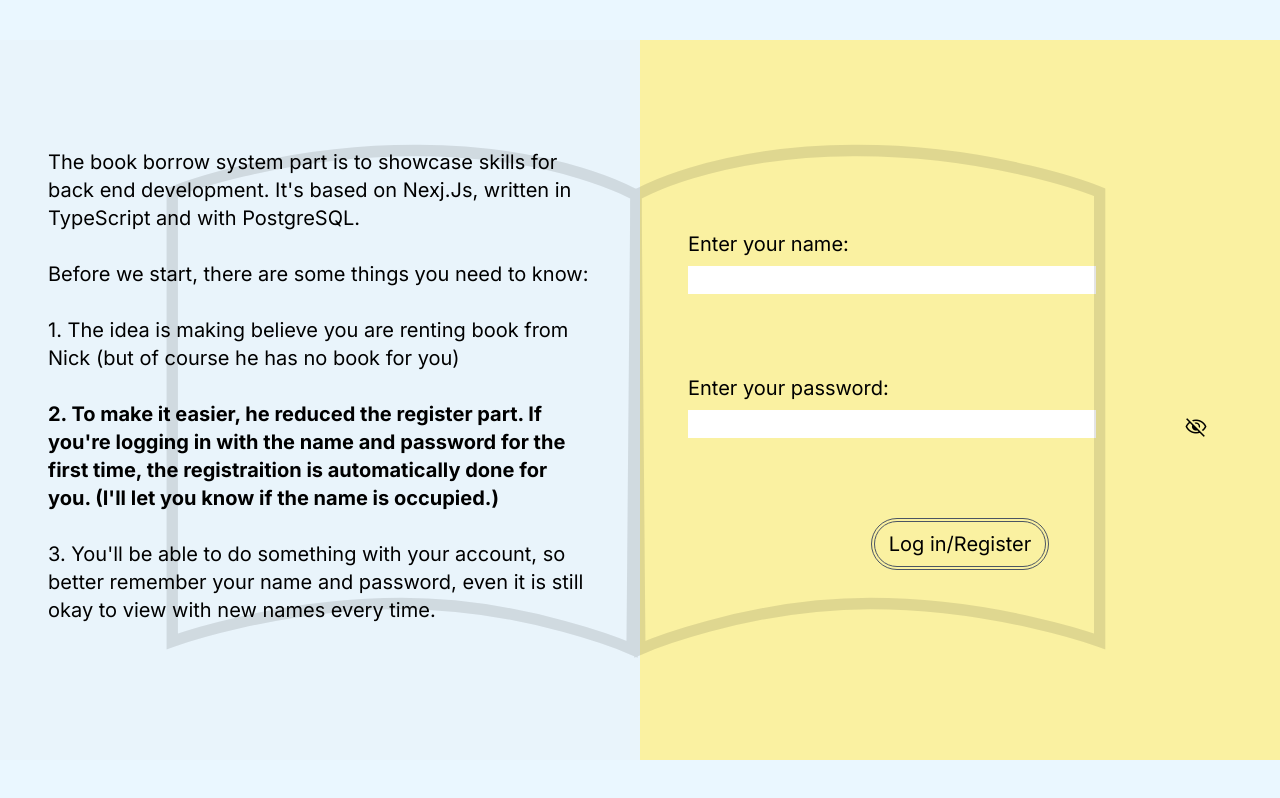
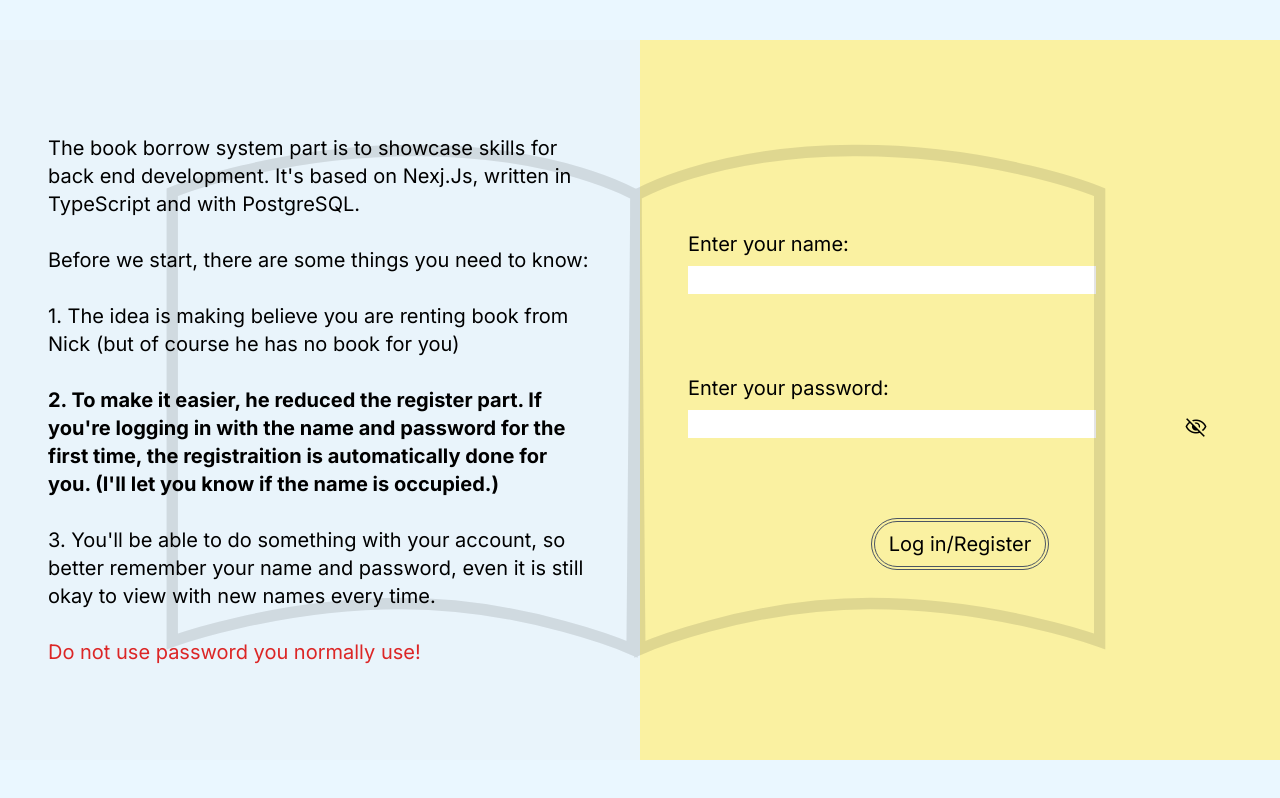
Before and after one commit to XihaoZhu/FakeBookBorrow, a Next.js app: page /bookSystem/login in a window 1280 px wide. Built offline with nearby package versions, Linux system fonts and the light colour scheme; no server answers; the database is empty.

Commit message:
red notice joined

```diff
--- a/src/app/bookSystem/login/page.tsx
+++ b/src/app/bookSystem/login/page.tsx
@@ -62,6 +62,7 @@ const router = useRouter()
             1. The idea is making believe you are renting book from Nick (but of course he has no book for you) <br /><br />
             <b>2. To make it easier, he reduced the register part. If you&apos;re logging in with the name and password for the first time, the registraition is automatically done for you. (I&apos;ll let you know if the name is occupied.) </b><br /><br />
             3. You&apos;ll be able to do something with your account, so better remember your name and password, even it is still okay to view with new names every time. <br /><br />
+            <span className="text-red-600">Do not use password you normally use!</span>
           </div>
         </div>
         {/* function part */}
```
